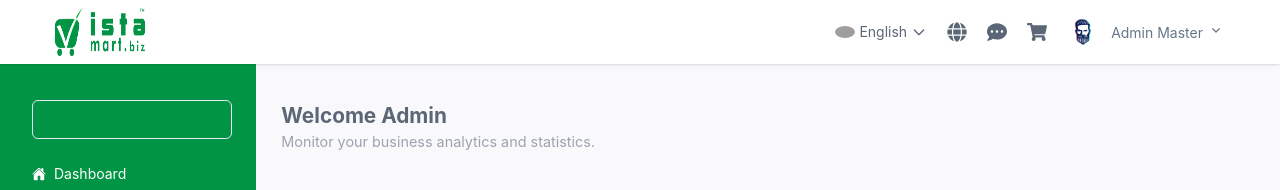
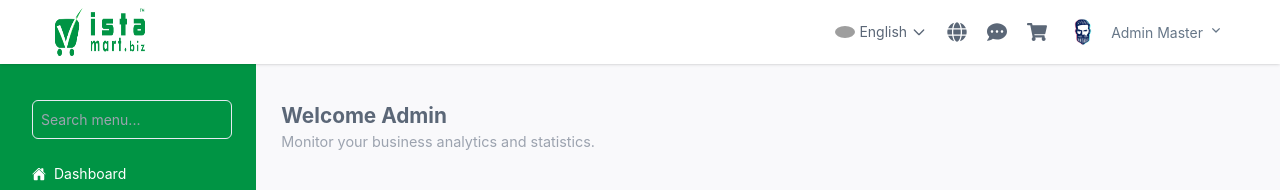
Before and after one commit to faisalkhan01122/E-Bazar-AdminPanel, a React (Vite) app: page /dashboard in a window 1280 px wide. Shown: the top 190 px of the page. Built offline with nearby package versions, Linux system fonts and the light colour scheme; no server answers; sample sign-in values are in the browser's storage; grey boxes are pictures that could not be loaded.

Commit message:
set placeholder

```diff
--- a/src/components/new/Sidebar.jsx
+++ b/src/components/new/Sidebar.jsx
@@ -211,8 +211,8 @@ const Sidebar = ({ setComponent }) => {
           </button> */}
           <input
             type="text"
-            className="ml-2 p-2  bg-primary border border-white rounded-md focus:outline-none w-full"
-            laceholder="Search menu..."
+            className="ml-2 p-2 bg-primary  text-white border border-white rounded-md focus:outline-none w-full"
+            placeholder="Search menu..."
           />{" "}
         </div>
       </div>
--- a/src/pages/WelcomePage/WelcomePage.jsx
+++ b/src/pages/WelcomePage/WelcomePage.jsx
@@ -9,8 +9,8 @@ import TopProductSection from "./ProductAdmin/ProductAdmin";
 
 const WelcomePage = () => {
   return (
-    <div className="grid  grid-cols-12 bg-[#F9F9FB]">
-      <div className="col-span-12">
+    <div className="grid  grid-cols-12  bg-[#F9F9FB]">
+      <div className="col-span-12 ">
         <div className="bg-[#F9F9FB] mx-5 px-5 md:py-5 mt-5 w-[100%]">
           <h1 className="text-[1.3rem] font-bold">Welcome Admin</h1>
           <p className="text-[.9rem] text-gray-400">
```
